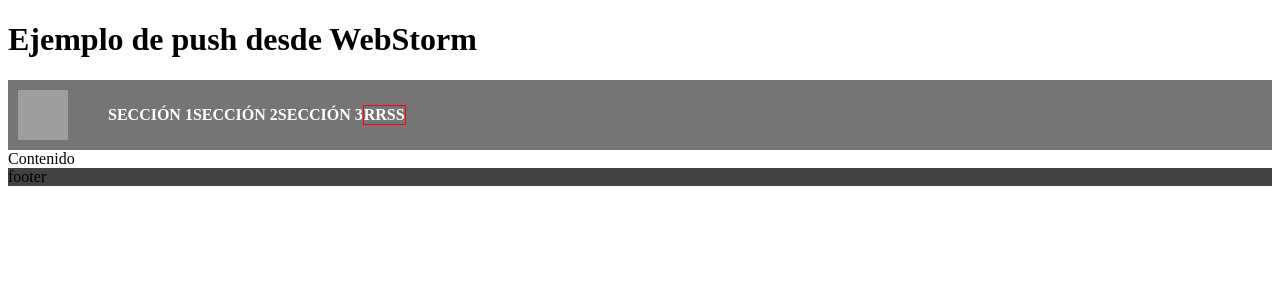
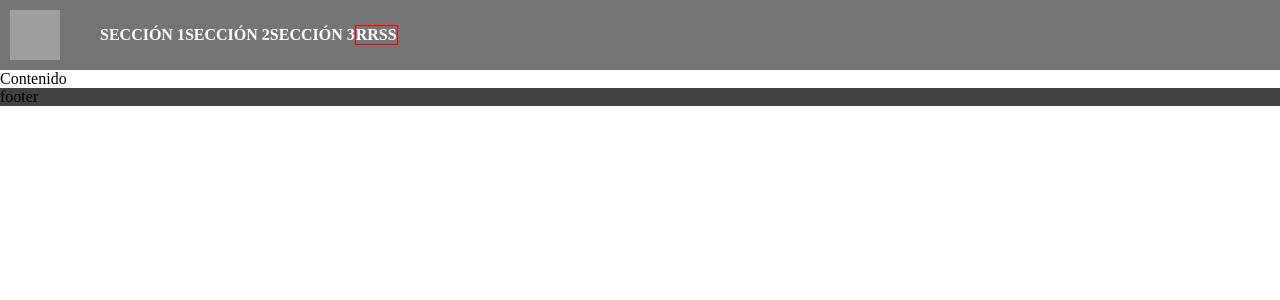
Before and after one commit to malmorox/MeteorDG, a PHP site: page / in a window 1280 px wide. Shown: the top 300 px of the page. Run offline with PHP 8.4, Linux system fonts and the light colour scheme; grey boxes are pictures that could not be loaded.

Commit message:
Cambios al html y css

```diff
--- a/css/style.css
+++ b/css/style.css
@@ -2,7 +2,17 @@
 
 }
 
+body {
+    margin: 0;
+    min-height: 100%;
+    display: grid;
+    grid-template-areas:
+    "header" "header"
+    "footer" "footer";
+}
+
 header{
+    grid-area: header;
     background-color: #757575;
     display:flex;
     align-items: center;
@@ -12,6 +22,7 @@ header{
 }
 
 footer{
+    grid-area: footer;
     background-color: #424242;
 }
 
@@ -26,6 +37,5 @@ header .menu ul{
 }
 
 header .redesociales{
-
     border: 1px red solid;
 }
--- a/index.html
+++ b/index.html
@@ -8,7 +8,6 @@
     <link rel="stylesheet" href="./css/style.css">
 </head>
 <body>
-    <h1> Ejemplo de push desde WebStorm </h1>
     <div class="contenedor">
         <header>
             <div class="logoHeader">
```
